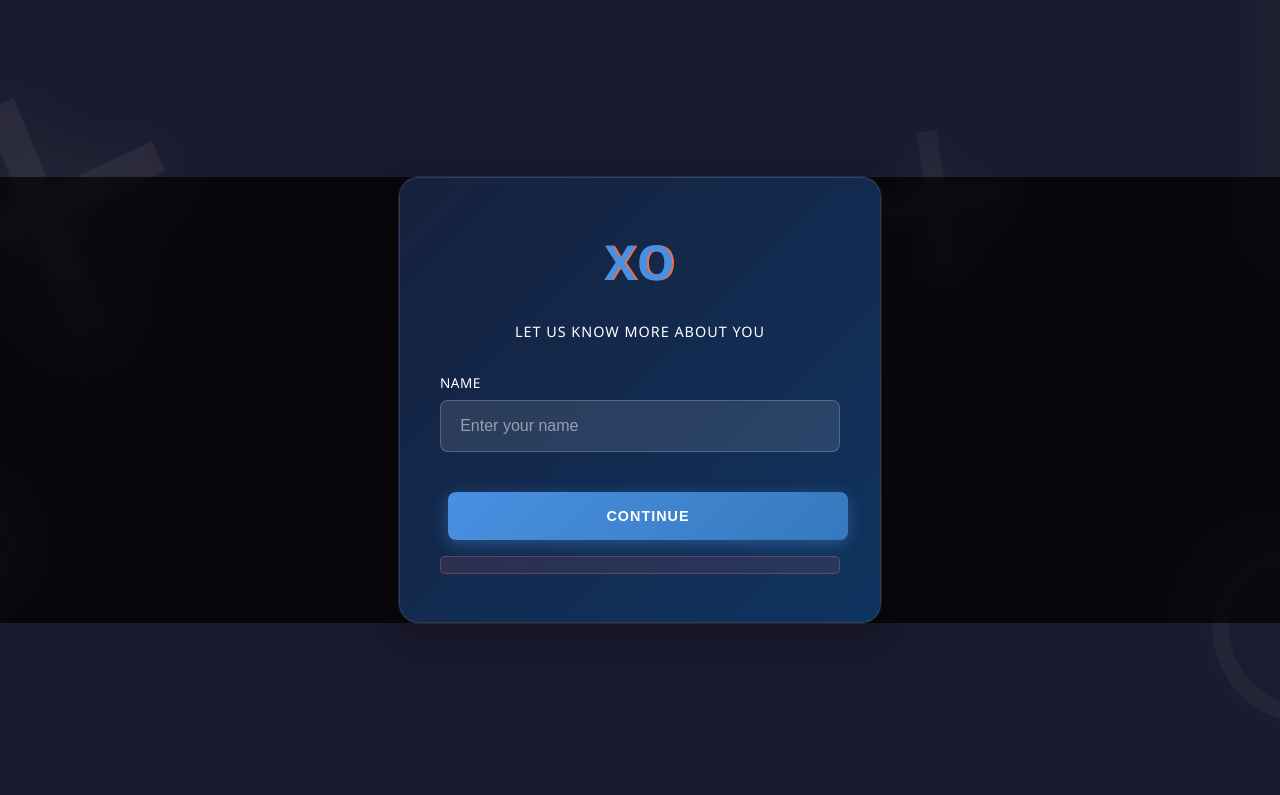
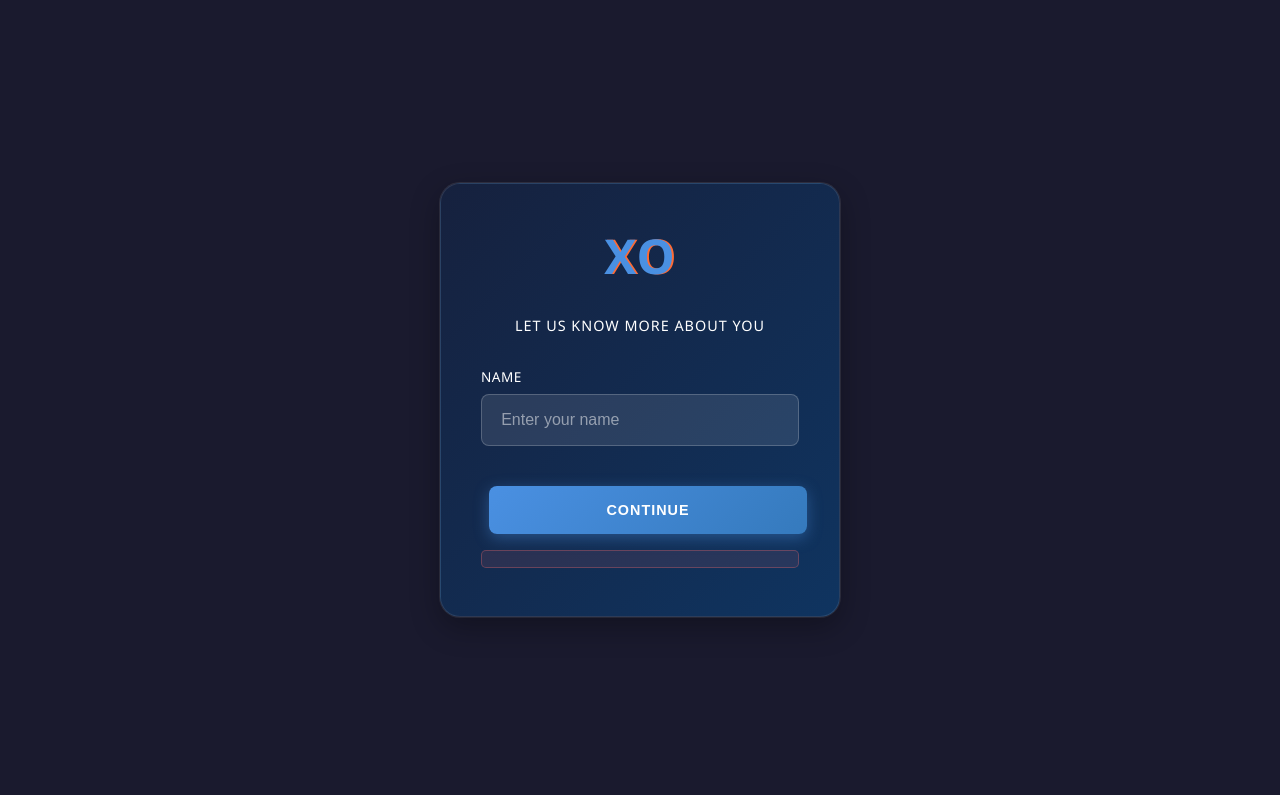
Before and after one commit to Alishabot/Joc-x-si-o, a plain HTML site: page index.html in a window 1280 px wide. Drawn offline with Linux system fonts and the light colour scheme.

Commit message:
Fix black strip with aggressive CSS reset and full viewport coverage

```diff
--- a/style.css
+++ b/style.css
@@ -1,7 +1,14 @@
+* {
+  box-sizing: border-box;
+  margin: 0;
+  padding: 0;
+}
+
 html {
   margin: 0;
   padding: 0;
   height: 100%;
+  overflow: hidden;
 }
 
 body {
@@ -9,14 +16,15 @@
   background: #1a1a2e;
   margin: 0;
   padding: 0;
-  min-height: 100vh;
+  height: 100vh;
+  width: 100vw;
   display: flex;
   flex-direction: column;
   align-items: center;
   justify-content: center;
   color: #fff;
   position: relative;
-  overflow-x: hidden;
+  overflow: hidden;
   box-sizing: border-box;
 }
 
@@ -578,8 +586,8 @@
   position: fixed;
   top: 0;
   left: 0;
-  width: 100%;
-  height: 100%;
+  width: 100vw;
+  height: 100vh;
   display: none;
   align-items: center;
   justify-content: center;
@@ -598,7 +606,7 @@
   left: 0;
   width: 100%;
   height: 100%;
-  background: rgba(0, 0, 0, 0.7);
+  background: #1a1a2e;
   backdrop-filter: blur(5px);
 }
 
```
